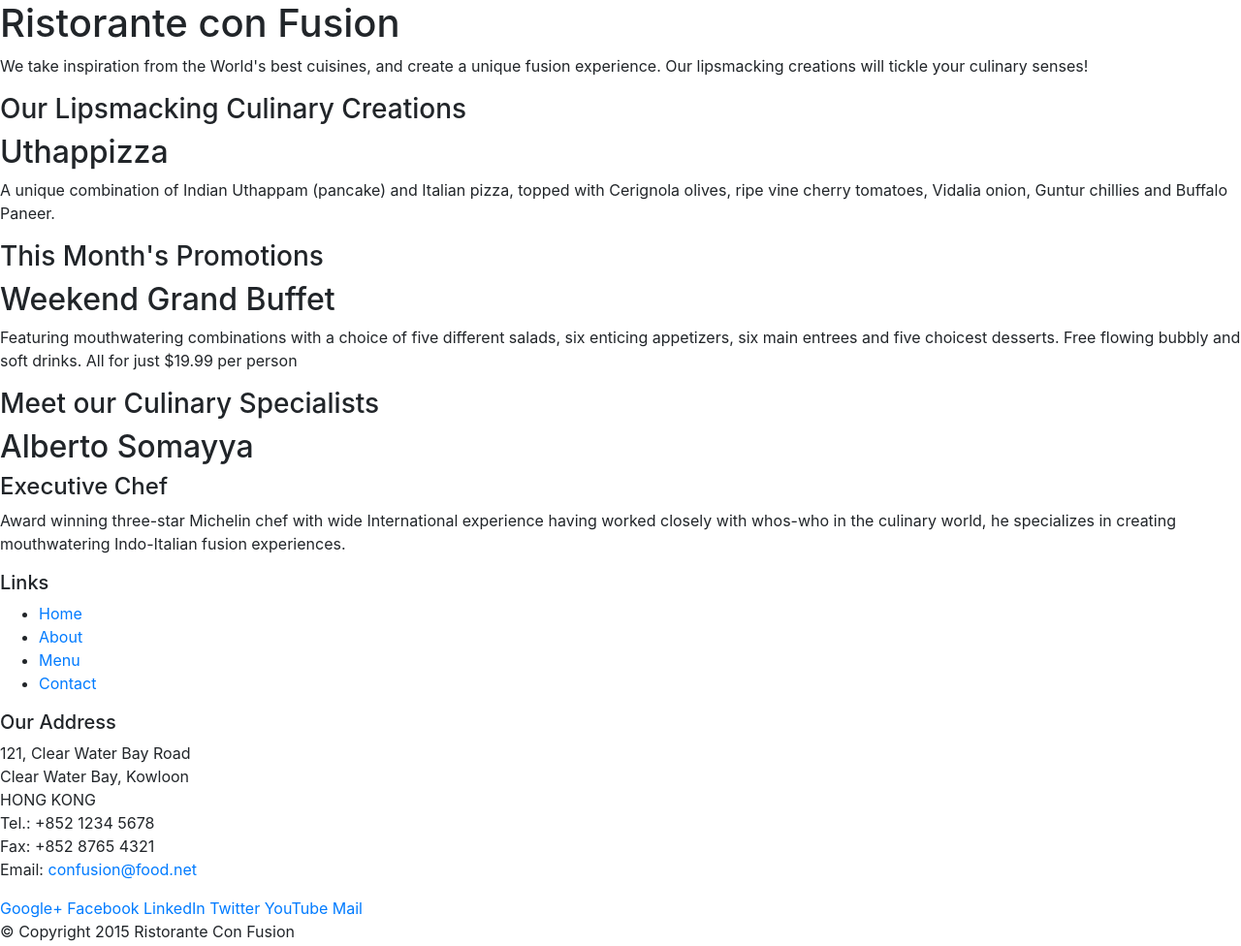
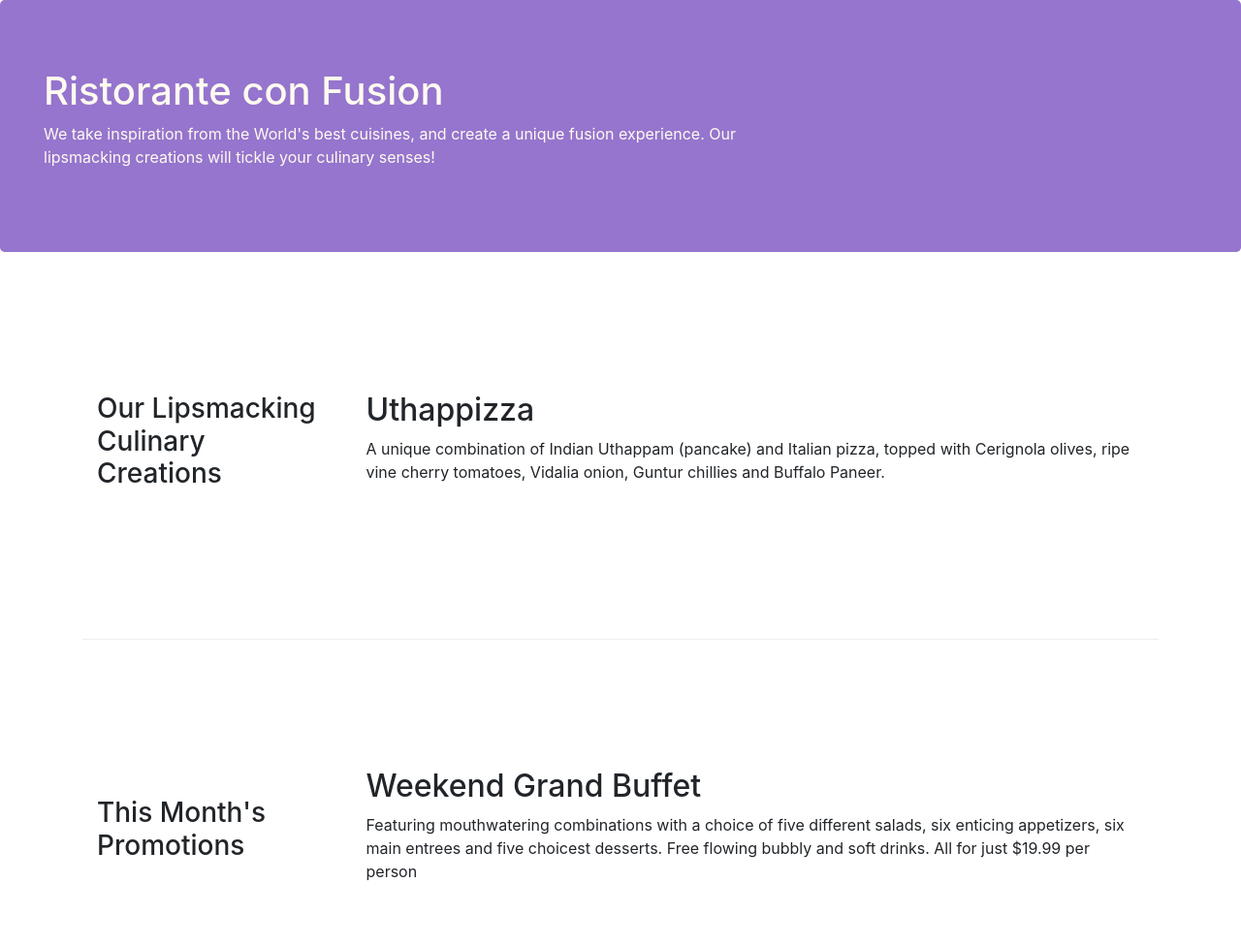
Before and after one commit to genevieve-sarm/coursera_bootstrap, a website: page index.html in a window 1280 px wide. Shown: the top 976 px of the page at 97% size. Drawn offline with nearby package versions, Linux system fonts and the light colour scheme.

Commit message:
Bootstrap Grid Part 2

```diff
--- /dev/null
+++ b/css/styles.css
@@ -0,0 +1,30 @@
+.row-header{
+    margin:0px auto;
+    padding:0px;
+}
+
+.row-content {
+    margin:0px auto;
+    padding: 50px 0px 50px 0px;
+    border-bottom: 1px ridge;
+    min-height:400px;
+}
+
+.footer{
+    background-color: #D1C4E9;
+    margin:0px auto;
+    padding: 20px 0px 20px 0px;
+}
+
+.jumbotron {
+    padding:70px 30px 70px 30px;
+    margin:0px auto;
+    background: #9575CD ;
+    color:floralwhite;
+}
+
+address{
+    font-size:80%;
+    margin:0px;
+    color:#0f0f0f;
+}
--- a/index.html
+++ b/index.html
@@ -10,50 +10,52 @@
 
     <!-- Bootstrap CSS -->
     <link rel="stylesheet" href="node_modules/bootstrap/dist/css/bootstrap.min.css">
+    <link href="css/styles.css" rel="stylesheet">
 </head>
 
 <body>
 
-    <header>
-        <div>
-            <div>
-                <div>
+    <header class="jumbotron">
+        <div class="containter">
+            <div class="row row-header">
+                <div class="col-12 col-sm-8">
                     <h1>Ristorante con Fusion</h1>
                     <p>We take inspiration from the World's best cuisines, and create a unique fusion experience. Our lipsmacking creations will tickle your culinary senses!</p>
                 </div>
-                <div>
+                <div class="col col-sm">
                 </div>
             </div>
         </div>
     </header>
 
-    <div>
-        <div>
-            <div>
+
+    <div class="container">
+        <div class="row row-content align-items-center">
+            <div class="col-sm-4 col-md-3 flex-last">
                 <h3>Our Lipsmacking Culinary Creations</h3>
             </div>
-            <div>
+            <div class="col-sm col-md flex-first">
                 <h2>Uthappizza</h2>
                 <p>A unique combination of Indian Uthappam (pancake) and Italian pizza, topped with Cerignola olives, ripe vine cherry tomatoes, Vidalia onion, Guntur chillies and Buffalo Paneer.</p>
             </div>
         </div>
 
 
-        <div>
-            <div>
+        <div class="row row-content align-items-center">
+            <div class="col-sm-4 col-md-3">
                 <h3>This Month's Promotions</h3>
             </div>
-            <div>
+            <div class="col-sm col-md">
                 <h2>Weekend Grand Buffet</h2>
                 <p>Featuring mouthwatering combinations with a choice of five different salads, six enticing appetizers, six main entrees and five choicest desserts. Free flowing bubbly and soft drinks. All for just $19.99 per person </p>
             </div>
         </div>
 
-        <div>
-            <div>
+        <div class="row row-content align-items-center">
+            <div class="col-sm-4 col-md-3 flex-last">
                 <h3>Meet our Culinary Specialists</h3>
             </div>
-            <div>
+            <div class="col-sm col-md flex-first">
                 <h2>Alberto Somayya</h2>
                 <h4>Executive Chef</h4>
                 <p>Award winning three-star Michelin chef with wide International experience having worked closely with whos-who in the culinary world, he specializes in creating mouthwatering Indo-Italian fusion experiences. </p>
@@ -61,19 +63,19 @@
         </div>
     </div>
 
-    <footer>
-        <div>
-            <div>
-                <div>
+    <footer class="footer">
+        <div class="container">
+            <div class="row">
+                <div class="col-5 offset-1 col-sm-2">
                     <h5>Links</h5>
-                    <ul>
+                    <ul class="list-unstyled">
                         <li><a href="#">Home</a></li>
                         <li><a href="#">About</a></li>
                         <li><a href="#">Menu</a></li>
                         <li><a href="#">Contact</a></li>
                     </ul>
                 </div>
-                <div>
+                <div class="col-6 col-sm-5">
                     <h5>Our Address</h5>
                     <address>
 		              121, Clear Water Bay Road<br>
@@ -84,8 +86,8 @@
 		              Email: <a href="mailto:confusion@food.net">confusion@food.net</a>
 		           </address>
                 </div>
-                <div>
-                    <div>
+                 <div class="col col-sm-4 align-self-center">
+                    <div style="text-align:center">
                         <a href="http://google.com/+">Google+</a>
                         <a href="http://www.facebook.com/profile.php?id=">Facebook</a>
                         <a href="http://www.linkedin.com/in/">LinkedIn</a>
@@ -95,8 +97,8 @@
                     </div>
                 </div>
            </div>
-           <div>
-                <div>
+           <div class="row justify-content-center">
+                <div class="col-auto">
                     <p>© Copyright 2015 Ristorante Con Fusion</p>
                 </div>
            </div>
```
